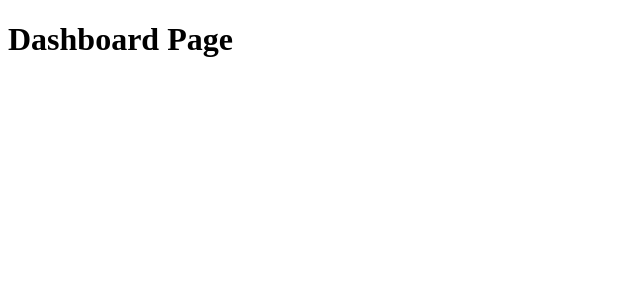
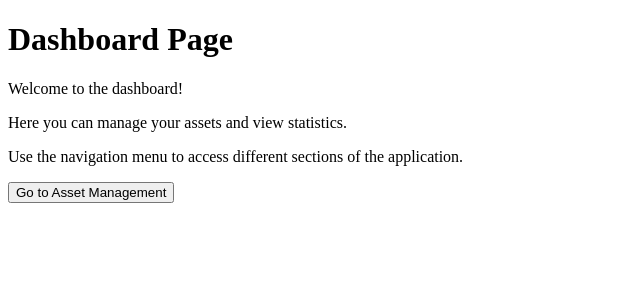
Before and after one commit to fintrack-project/financial-tracker-frontend, a React (Create React App) app: page / in a window 1280 px wide. Shown: the top 300 px of the page, without its empty margins (0-640 px from the left). Built offline with nearby package versions, Linux system fonts and the light colour scheme.

Commit message:
navigation of pages

```diff
--- a/src/App.tsx
+++ b/src/App.tsx
@@ -1,5 +1,5 @@
 import React from 'react';
-import { BrowserRouter as Router, Route, Switch } from 'react-router-dom';
+import { BrowserRouter as Router, Routes, Route } from 'react-router-dom';
 import Dashboard from './pages/Dashboard';
 import AssetManagement from './pages/AssetManagement';
 import NotFound from './pages/NotFound';
@@ -7,11 +7,11 @@ import NotFound from './pages/NotFound';
 const App: React.FC = () => {
   return (
     <Router>
-      <Switch>
-        <Route path="/" exact component={Dashboard} />
-        <Route path="/assets" component={AssetManagement} />
-        <Route component={NotFound} />
-      </Switch>
+      <Routes>
+        <Route path="/" element={<Dashboard />} />
+        <Route path="/assets" element={<AssetManagement />} />
+        <Route path="*" element={<NotFound />} />
+      </Routes>
     </Router>
   );
 };
--- a/src/pages/AssetManagement.tsx
+++ b/src/pages/AssetManagement.tsx
@@ -1,7 +1,17 @@
 import React from 'react';
+import { Link } from 'react-router-dom';
 
 const AssetManagement: React.FC = () => {
-  return <h1>Asset Management Page</h1>;
+  return (
+    <div>
+      <h1>Asset Management Page</h1>
+      <p>Here you can manage your assets.</p>
+      <p>Use the navigation menu to access different sections of the application.</p>
+      <Link to="/">
+        <button>Go back to Dashboard</button>
+      </Link>
+    </div>
+  )
 };
 
 export default AssetManagement;
--- a/src/pages/Dashboard.tsx
+++ b/src/pages/Dashboard.tsx
@@ -1,7 +1,18 @@
 import React from 'react';
+import { Link } from 'react-router-dom';
 
 const Dashboard: React.FC = () => {
-  return <h1>Dashboard Page</h1>;
+  return (
+    <div>
+      <h1>Dashboard Page</h1>
+      <p>Welcome to the dashboard!</p>
+      <p>Here you can manage your assets and view statistics.</p>
+      <p>Use the navigation menu to access different sections of the application.</p>
+      <Link to="/assets">
+        <button>Go to Asset Management</button>
+      </Link>
+    </div>
+  )
 };
 
 export default Dashboard;
```
